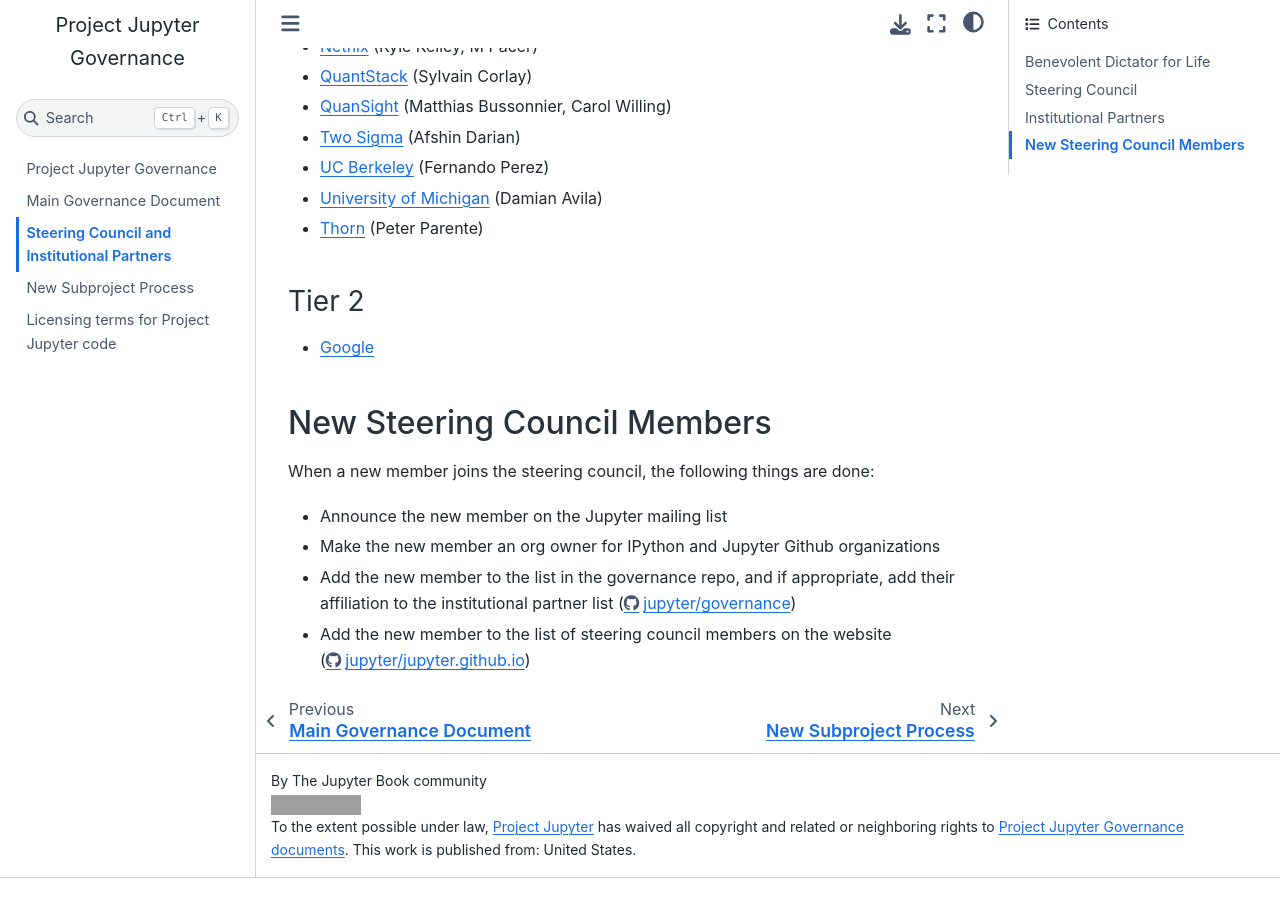
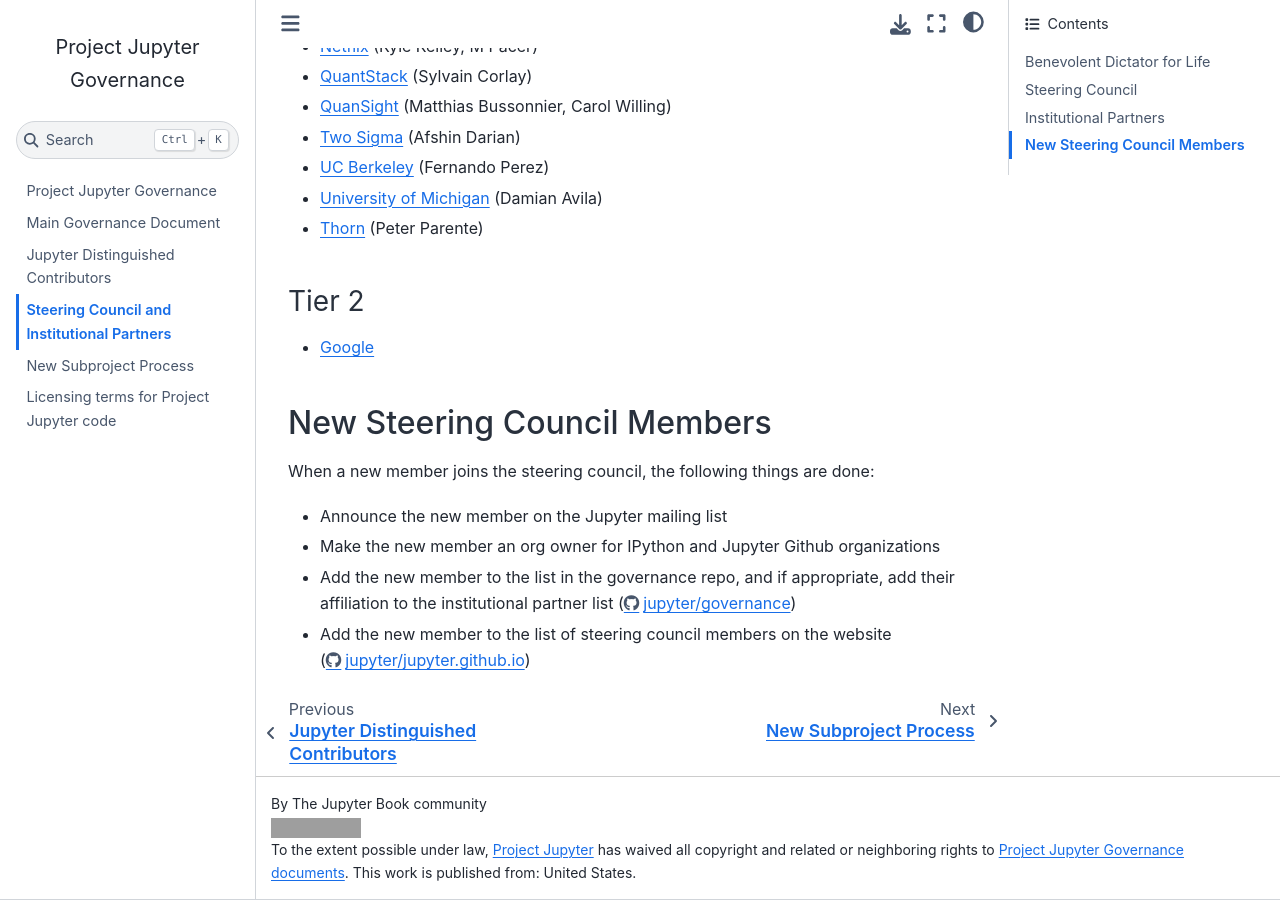
Before and after one commit to jupyter/governance, a Jupyter Book: the page built from people.md, in a window 1280 px wide and 900 px high, scrolled down 1895 px. Built offline with Jupyter Book 1.0.4 settings and Sphinx 7.4.7 and the Sphinx Book theme 1.1.4, drawn with Linux system fonts in a browser that asks for light colours; pages that are not in the unit, such as notebooks, are missing from menus; before the commit the page ends 2773 px from its top, so only the background shows below that; grey boxes are pictures that could not be loaded.

Commit message:
Adds distinguished contributor section to our rendered docs

```diff
--- a/_toc.yml
+++ b/_toc.yml
@@ -1,6 +1,7 @@
 file: intro
 sections:
 - file: governance
+- file: distinguished_contributors
 - file: conduct/code_of_conduct
   sections:
   - file: conduct/enforcement
```
